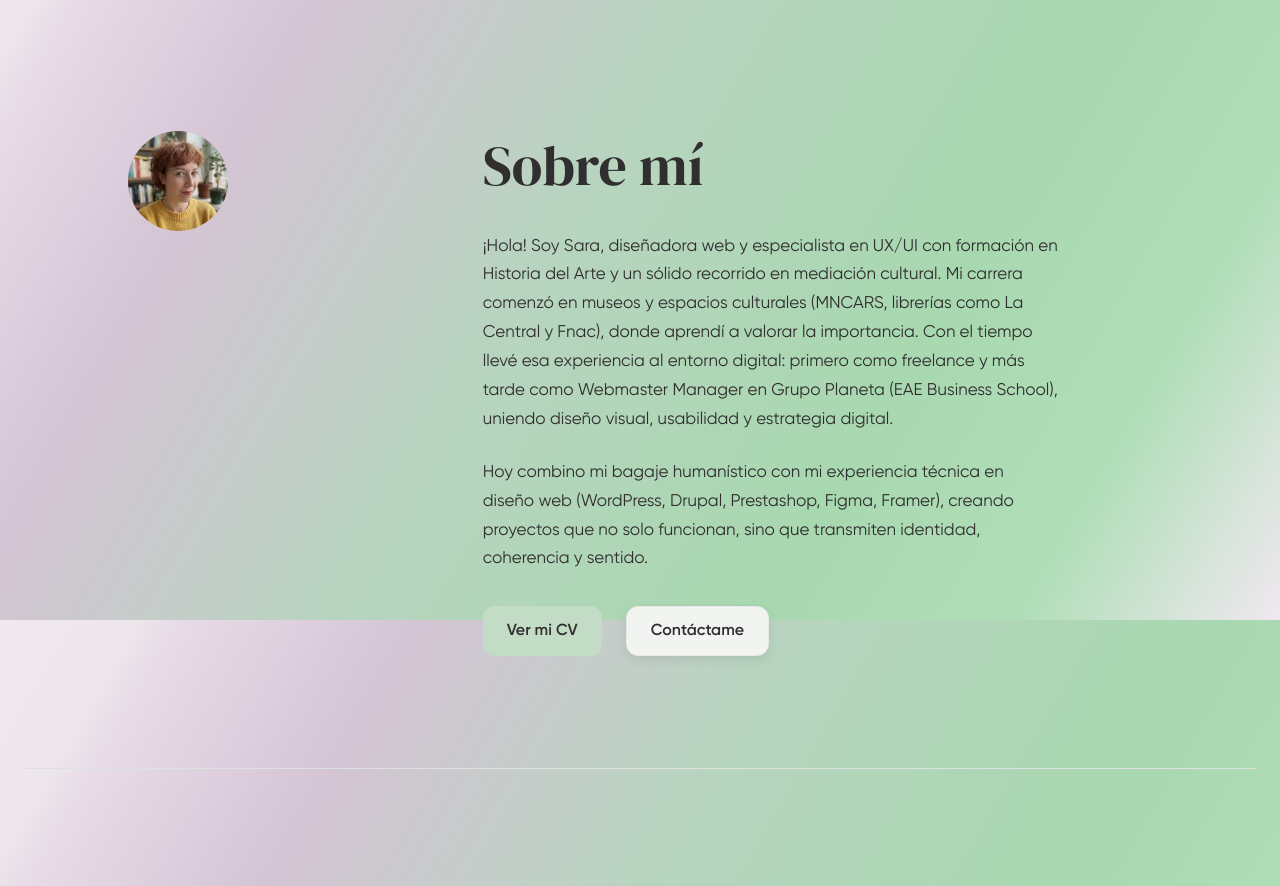
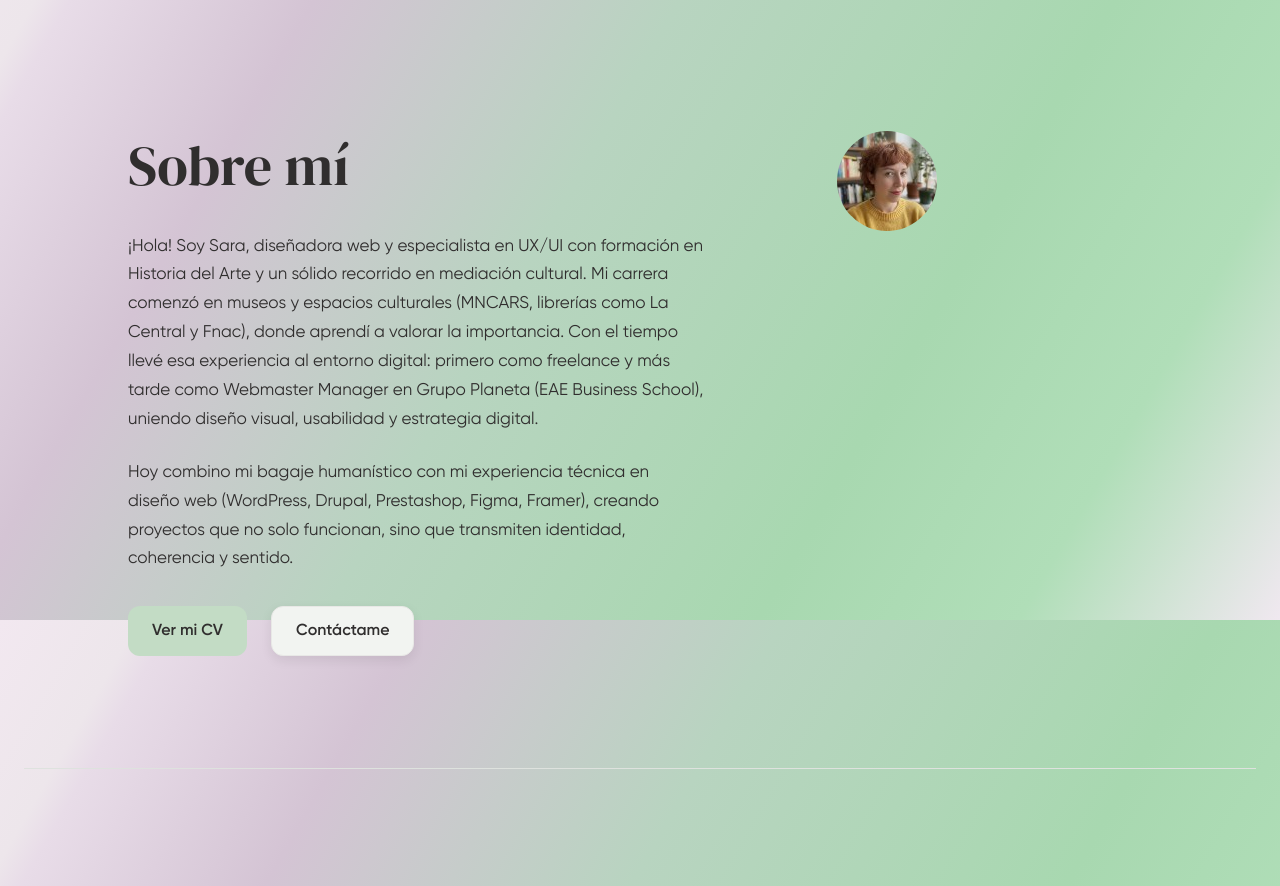
Before and after one commit to misloops/portafolio-sara-menendez, a React (Vite) app: page / in a window 1280 px wide. Shown: the part 2580-3466 px from the top of the page. Built offline with nearby package versions, Linux system fonts and the light colour scheme.

Commit message:
Fix: AboutMe mobile/desktop layout separation
- Desktop: Restored original layout with image on right (col-span-4, hidden on mobile)
- Mobile: Image now appears below title within content area (md:hidden)
- Gap: Reverted to 40px (desktop grid only)

```diff
--- a/src/components/AboutMe.tsx
+++ b/src/components/AboutMe.tsx
@@ -23,21 +23,7 @@ function AboutMe() {
           'items-start'
         )}>
 
-          {/* Left: Image */}
-          <div className={cn(
-            'col-span-12 md:col-span-4',
-            'flex items-center justify-center md:justify-end w-full md:w-fit'
-          )}>
-            <img
-              src={profilePlaceholderIcon}
-              alt="Icono"
-              className="w-[96px] h-[96px] md:w-[100px] md:h-[100px] lg:w-[100px] lg:h-[100px] object-cover rounded-[22px] md:rounded-full flex-shrink-0"
-              style={{ imageRendering: 'auto' }}
-              loading="lazy"
-            />
-          </div>
-
-          {/* Right: Bio & Expertise */}
+          {/* Bio & Expertise */}
           <div className={cn(
             'md:col-span-8',
             'flex flex-col justify-start'
@@ -50,6 +36,20 @@ function AboutMe() {
             )}>
               Sobre mí
             </h2>
+
+            {/* Portrait - Mobile only, appears below title */}
+            <div className={cn(
+              'md:hidden',
+              'flex items-center justify-center w-full mb-6'
+            )}>
+              <img
+                src={profilePlaceholderIcon}
+                alt="Sara Martínez"
+                className="w-[96px] h-[96px] object-cover rounded-[22px] flex-shrink-0"
+                style={{ imageRendering: 'auto' }}
+                loading="lazy"
+              />
+            </div>
 
             <div className={cn(
               'flex flex-col gap-2 lg:gap-6 mb-4 lg:mb-8',
@@ -91,6 +91,20 @@ function AboutMe() {
               </a>
             </div>
           </div>
+
+          {/* Portrait - Desktop only, right side */}
+          <div className={cn(
+            'hidden md:flex md:col-span-4',
+            'items-center justify-end w-fit'
+          )}>
+            <img
+              src={profilePlaceholderIcon}
+              alt="Sara Martínez"
+              className="w-[100px] h-[100px] lg:w-[100px] lg:h-[100px] object-cover rounded-full flex-shrink-0"
+              style={{ imageRendering: 'auto' }}
+              loading="lazy"
+            />
+          </div>
         </div>
 
         {/* CTA Section */}
```
